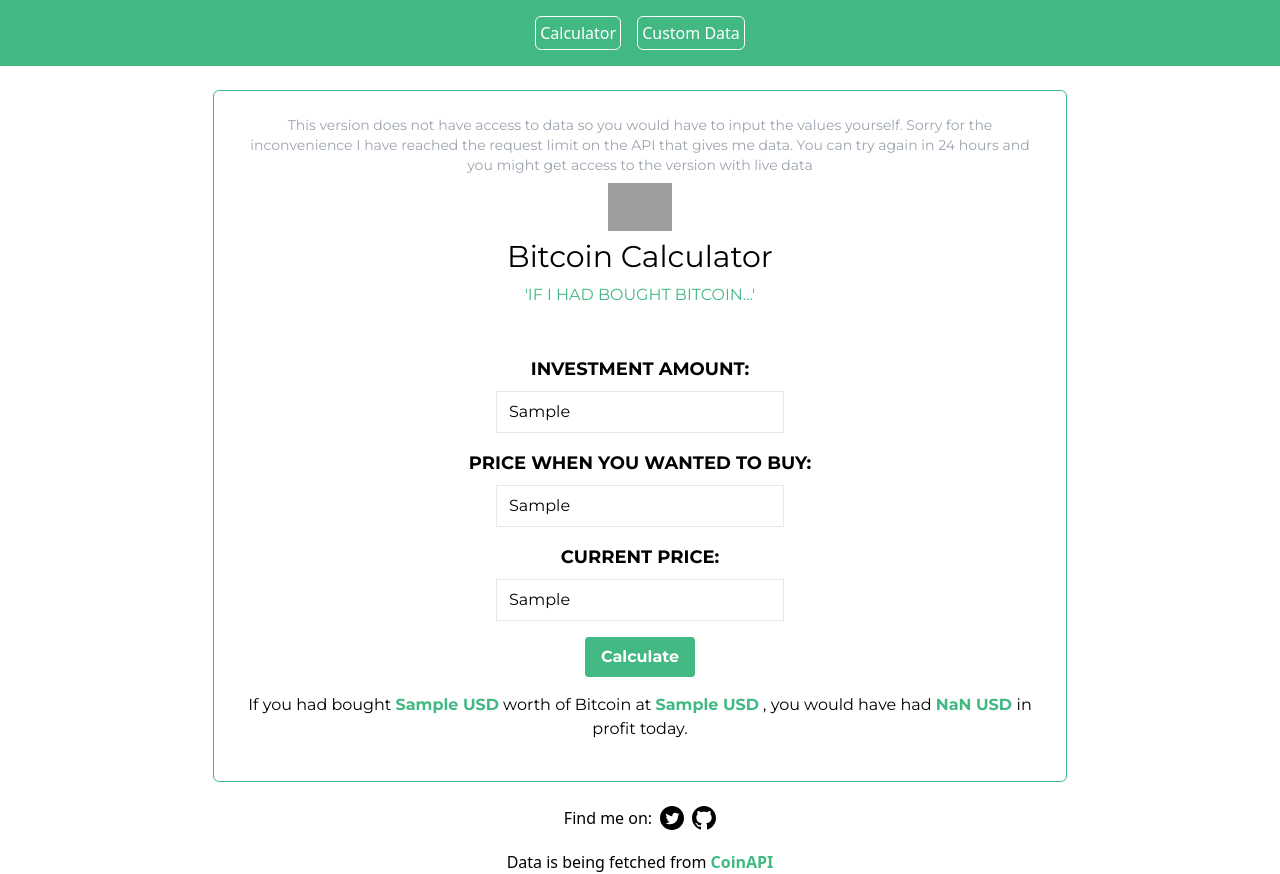
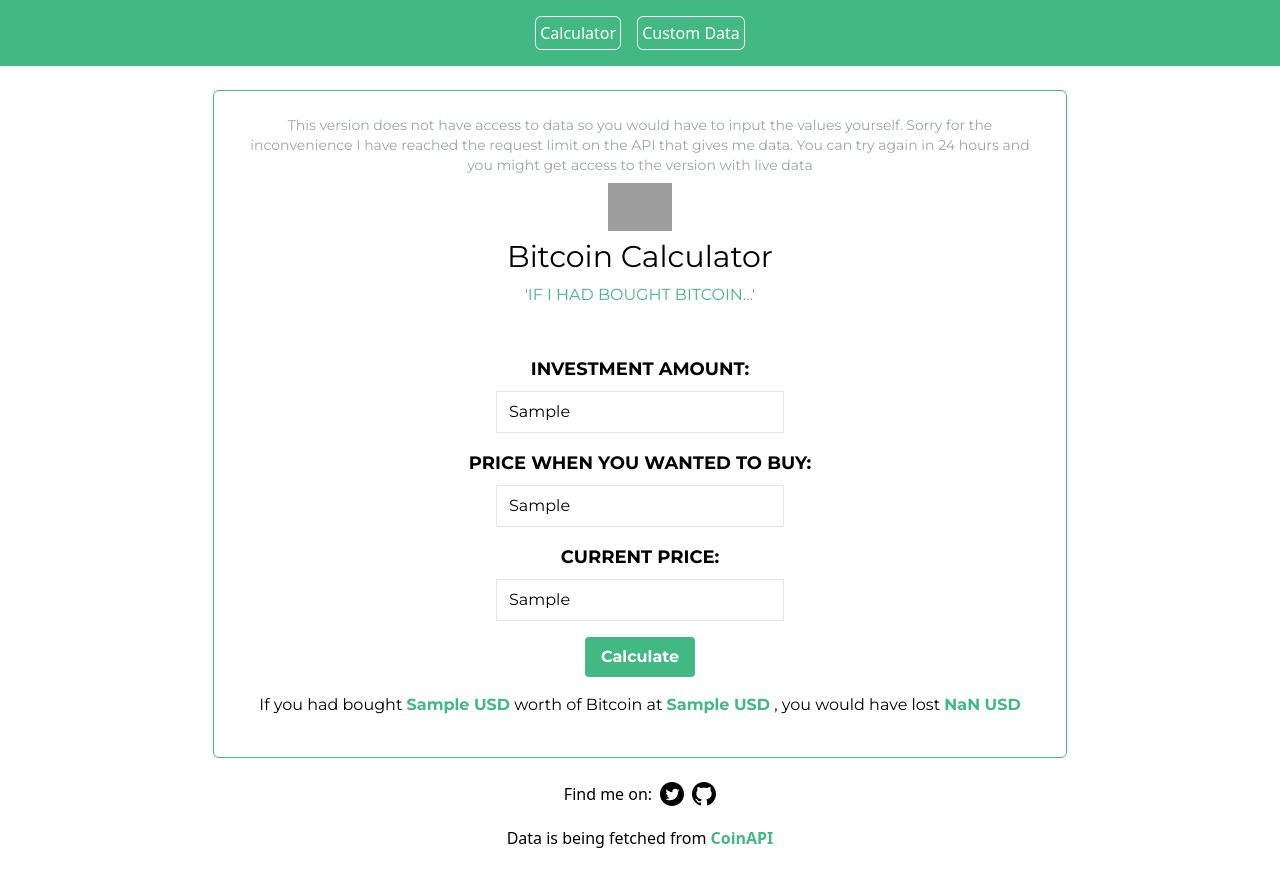
Before and after one commit to Wixi105/btcapp, a Vue app: page /customdata in a window 1280 px wide. Both pictures are taken after typing "Sample", "Sample", "Sample" into the empty fields and a click on the button "Calculate". After the commit the page ends 850 px from the top, so only its background shows below. Built offline with nearby package versions, Linux system fonts and the light colour scheme; grey boxes are pictures that could not be loaded; what vue-resource would draw is missing.

Commit message:
finished custom data page

```diff
--- a/src/components/Calculator.vue
+++ b/src/components/Calculator.vue
@@ -49,6 +49,7 @@
               />
             </div>
           </form>
+
         </section>
 
         <section id="data-view" v-if="coindata">
@@ -114,6 +115,7 @@ export default {
       coindata: {},
       date: "2016-06-02",
       date_current: new Date().toISOString().substr(0, 10),
+      truth:true,
     };
   },
   computed: {},
--- a/src/components/CustomData.vue
+++ b/src/components/CustomData.vue
@@ -81,12 +81,12 @@
             <span class="text-primary font-bold">{{ amount }} USD</span> worth
             of Bitcoin at
             <span class="text-primary font-bold">{{ old_price }} USD</span> ,
-            you would have had
+            you would have {{result>0?'had':'lost'}}
             <span class="text-primary font-bold">
               {{ result }}
               USD
             </span>
-            in profit today.
+             {{result>0?'in profit today.':''}}
           </p>
         </section>
       </main>
```
